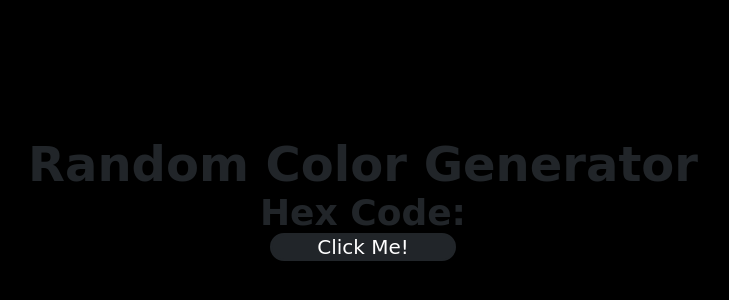
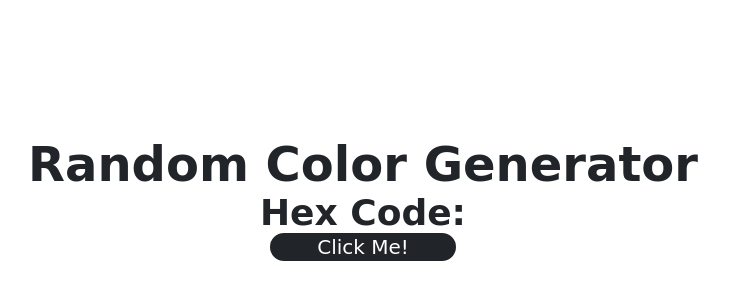
Before and after one commit to d3kelleyy/backgrouindChange, a plain HTML site: page index.html in a window 1280 px wide. Shown: the part 202-502 px from the top of the page, without its empty margins (277-1006 px from the left). Drawn offline with Linux system fonts and the light colour scheme; a web font is replaced by a local one.

Commit message:
updated stylesheet

```diff
--- a/style.css
+++ b/style.css
@@ -9,7 +9,7 @@
   display: flex;
   justify-content: center;
   align-items: center;
-  background-color: #000;
+  background-color: #fff;
 }
 
 .content {
@@ -21,7 +21,6 @@
 
 h1 {
   font-family: 'Baloo Tamma 2', cursive;
-  z-index: 5;
   color: #212529;
 }
 
```
